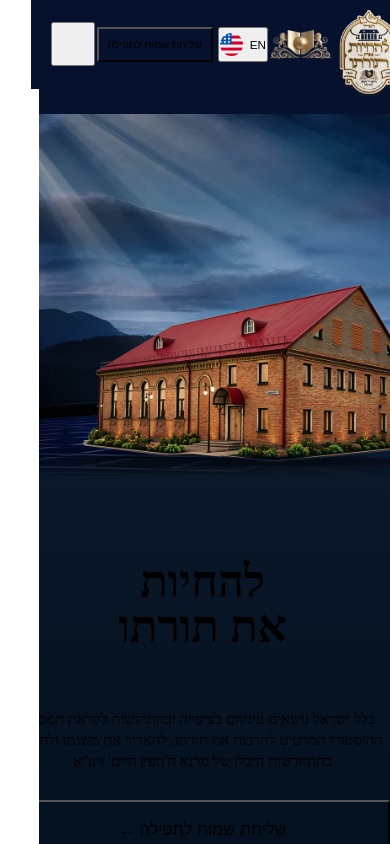
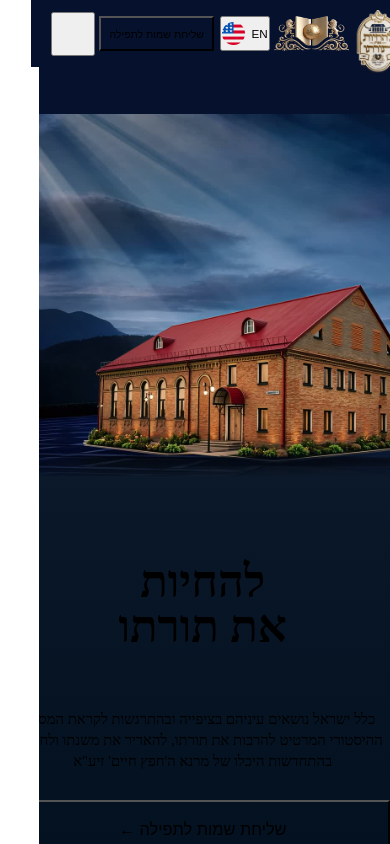
Before and after one commit to shirstudio20-lab/dirshu2, a React (Vite) app: page / in a window 390 px wide. Shown: the top 844 px of the page. Built offline with nearby package versions, Linux system fonts and the light colour scheme; the HTML template or start-up script is replaced by a standard one; a web font is replaced by a local one.

Commit message:
Header logos: one proportional reference drives the whole lockup

```diff
--- a/src/components/SiteHeader/SiteHeader.css
+++ b/src/components/SiteHeader/SiteHeader.css
@@ -11,7 +11,23 @@
 .site-header {
   position: absolute;
   inset: 0 0 auto 0;
-  height: min(195px, 10.156vw);
+
+  /* The branding lockup is driven by one number. --crest-height is the main
+     Dirshu mark at 100%; the gold mark is a fixed fraction of it, and both
+     widths come from the files' own ratios, so the relationship between them
+     holds at every width and in every state. Change the reference and the
+     whole group rescales together. */
+  --bar-height: min(195px, 10.156vw);
+  --crest-height: min(163px, 8.49vw);
+  --emblem-scale: 0.575;
+  --crest-top: min(32px, 1.667vw);
+  --crest-right: min(79px, 4.114vw);
+  --crest-width: calc(var(--crest-height) * 122 / 163);
+  --emblem-height: calc(var(--crest-height) * var(--emblem-scale));
+  --emblem-width: calc(var(--emblem-height) * 531 / 256);
+  --logo-gap: calc(var(--crest-height) * 0.085);
+
+  height: var(--bar-height);
   z-index: 50;
 }
 
@@ -81,7 +97,7 @@
 /* Node 52:1256 — 930 × 24 at (753, 63); right edge at 1683. */
 .site-header__nav {
   position: absolute;
-  right: min(437px, 22.76vw);
+  right: calc(var(--crest-right) + var(--crest-width) + var(--logo-gap) + var(--emblem-width) + min(28px, 1.458vw));
   top: min(63px, 3.281vw);
 }
 
@@ -137,23 +153,21 @@
    the crest so the pair reads as one lockup; the ratio is the file's own. */
 .site-header__emblem {
   position: absolute;
-  right: min(219px, 11.406vw);
-  top: min(66px, 3.438vw);
-  width: min(198px, 10.313vw);
-  /* The width/height attributes on the tag act as a style, so the height has
-     to be released for the ratio to drive it. */
-  height: auto;
-  aspect-ratio: 531 / 256;
+  right: calc(var(--crest-right) + var(--crest-width) + var(--logo-gap));
+  /* Centred on the crest, so the pair reads as one group. */
+  top: calc(var(--crest-top) + (var(--crest-height) - var(--emblem-height)) / 2);
+  width: var(--emblem-width);
+  height: var(--emblem-height);
   object-fit: contain;
 }
 
 /* Node 52:1265 — 122 × 163 at (1719, 32); right inset 79. */
 .site-header__crest {
   position: absolute;
-  right: min(79px, 4.114vw);
-  top: min(32px, 1.667vw);
-  width: min(122px, 6.354vw);
-  aspect-ratio: 122 / 163;
+  right: var(--crest-right);
+  top: var(--crest-top);
+  width: var(--crest-width);
+  height: var(--crest-height);
 }
 
 .site-header__crest img {
@@ -182,7 +196,10 @@
    sides they were on, only tighter. */
 .site-header.is-stuck {
   position: fixed;
-  height: clamp(56px, 3.33vw, 64px);
+  --bar-height: clamp(56px, 3.33vw, 64px);
+  /* The lockup is read off the bar itself, so it can never outgrow it. */
+  --crest-height: calc(var(--bar-height) * 0.82);
+  --logo-gap: calc(var(--crest-height) * 0.26);
   background: #06112d;
   border-bottom: 0;
   /* Completely flat: no shadow, no glow, no blur. */
@@ -196,20 +213,17 @@
 /* Sticky: both marks are sized to live inside the bar and are centred on it,
    so nothing spills into the section below and nothing is cut off. Each keeps
    its own ratio — only the width is set. */
+/* Both marks centre on the slimmer bar; their sizes already came from the
+   reference above, so the ratio between them is unchanged. */
 .site-header.is-stuck .site-header__emblem {
   top: 50%;
   transform: translateY(-50%);
-  right: min(133px, 6.927vw);
-  /* 83 wide is 40 tall at 531:256 — inside a 64px bar with air either side. */
-  width: min(83px, 4.323vw);
 }
 
 /* Scaled to the slimmer bar; it still passes the lower edge, but only just. */
 .site-header.is-stuck .site-header__crest {
   top: 50%;
   transform: translateY(-50%);
-  /* 40 wide is 53 tall at 122:163 — the tallest either mark gets in the bar. */
-  width: min(40px, 2.083vw);
   box-shadow: none;
   filter: none;
 }
@@ -237,6 +251,10 @@
      differently sized header slide in. */
   .site-header,
   .site-header.is-stuck {
+    /* One reference for the phone bar too, and the gap is pinned here so the
+       two states cannot drift apart. */
+    --crest-height: clamp(60px, 16vw, 86px);
+    --logo-gap: calc(var(--crest-height) * 0.1);
     height: auto;
     display: flex;
     align-items: center;
@@ -257,8 +275,9 @@
     /* The canvas centres the marks with a transform; a flex child in the bar
        must not inherit it or it rides up out of the row. */
     transform: none;
-    width: clamp(58px, 15.5vw, 84px);
-    margin-inline-start: clamp(4px, 1.6vw, 10px);
+    width: var(--emblem-width);
+    height: var(--emblem-height);
+    margin-inline-start: var(--logo-gap);
   }
 
   /* The crest keeps one size and hangs a little below the bar, exactly as it
@@ -270,9 +289,9 @@
     flex-shrink: 0;
     top: auto;
     transform: none;
-    width: clamp(62px, 16.5vw, 84px);
-    height: auto;
-    margin-bottom: clamp(-24px, -5.5vw, -14px);
+    width: var(--crest-width);
+    height: var(--crest-height);
+    margin-bottom: calc(var(--crest-height) * -0.25);
   }
 
   .site-header__toggle {
```
